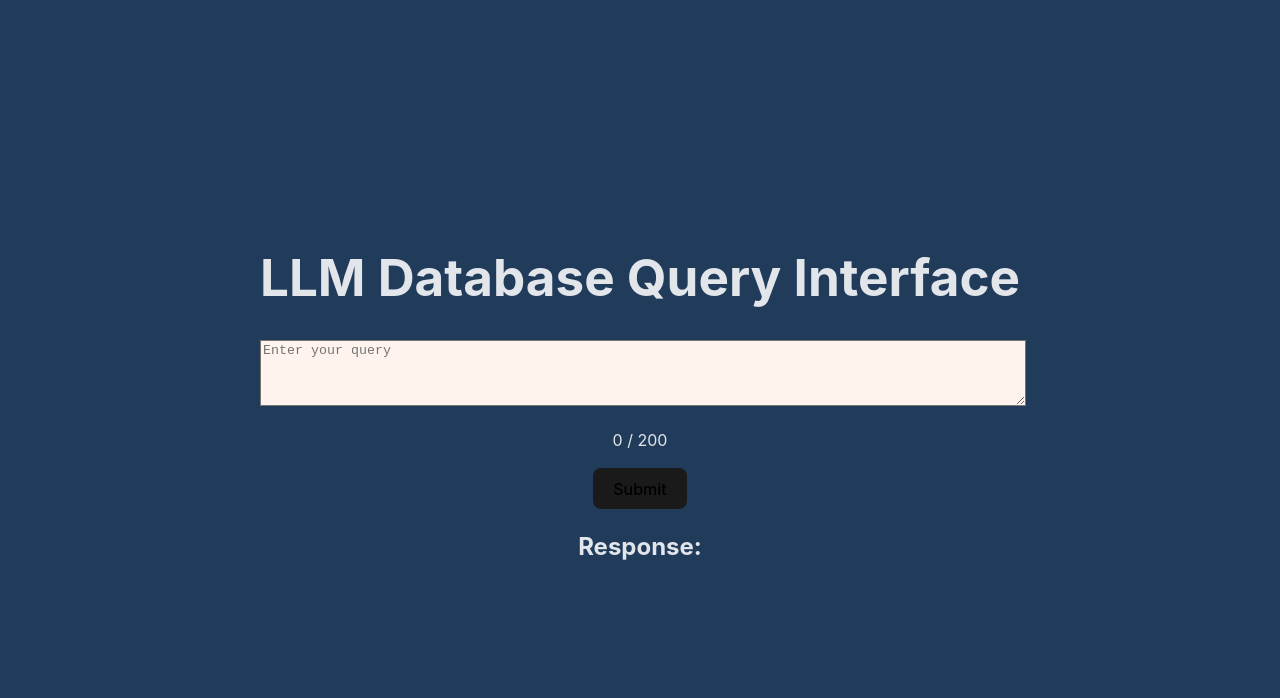
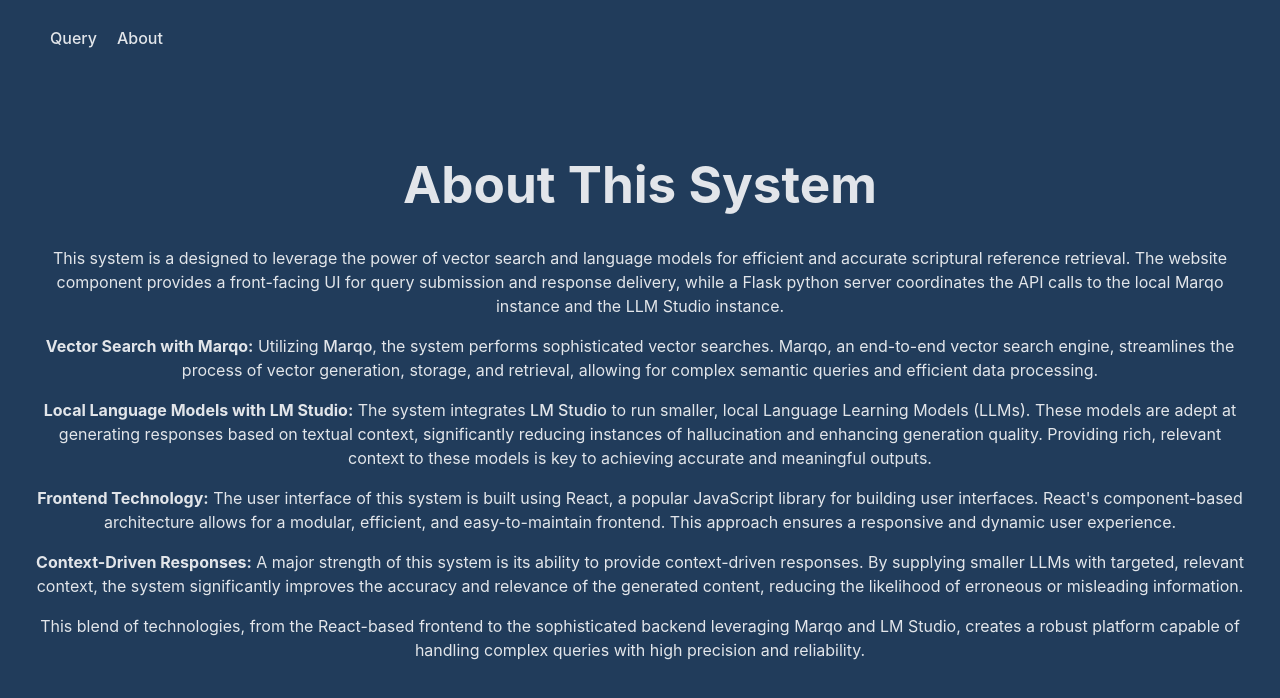
Before and after one commit to dan-dean/Semantic-Vector-DatabaseLLM, a React (Vite) app in the folder db-llm/: page /about in a window 1280 px wide. Shown: the top 698 px of the page. Built offline with nearby package versions, Linux system fonts and the light colour scheme.

Commit message:
completed functionality

```diff
--- a/db-llm/package.json
+++ b/db-llm/package.json
@@ -11,7 +11,10 @@
   },
   "dependencies": {
     "react": "^18.2.0",
-    "react-dom": "^18.2.0"
+    "react-dom": "^18.2.0",
+    "react-markdown": "^9.0.1",
+    "react-router-dom": "^6.20.0",
+    "react-spinners": "^0.13.8"
   },
   "devDependencies": {
     "@types/react": "^18.2.37",
--- /dev/null
+++ b/db-llm/src/About.jsx
@@ -0,0 +1,68 @@
+const About = () => {
+	return (
+		<div>
+			<h1>About This System</h1>
+			<p>
+				This system is a designed to leverage the power of vector search and
+				language models for efficient and accurate scriptural reference
+				retrieval. The website component provides a front-facing UI for query
+				submission and response delivery, while a Flask python server
+				coordinates the API calls to the local Marqo instance and the LLM Studio
+				instance.
+			</p>
+			<p>
+				<strong>Vector Search with Marqo:</strong> Utilizing{" "}
+				<a
+					href="https://github.com/marqo-ai/marqo"
+					target="_blank"
+					rel="noopener noreferrer"
+				>
+					Marqo
+				</a>
+				, the system performs sophisticated vector searches. Marqo, an
+				end-to-end vector search engine, streamlines the process of vector
+				generation, storage, and retrieval, allowing for complex semantic
+				queries and efficient data processing.
+			</p>
+			<p>
+				<strong>Local Language Models with LM Studio:</strong> The system
+				integrates{" "}
+				<a
+					href="https://lmstudio.ai/"
+					target="_blank"
+					rel="noopener noreferrer"
+				>
+					LM Studio
+				</a>{" "}
+				to run smaller, local Language Learning Models (LLMs). These models are
+				adept at generating responses based on textual context, significantly
+				reducing instances of hallucination and enhancing generation quality.
+				Providing rich, relevant context to these models is key to achieving
+				accurate and meaningful outputs.
+			</p>
+			<p>
+				<strong>Frontend Technology:</strong> The user interface of this system
+				is built using React, a popular JavaScript library for building user
+				interfaces. React's component-based architecture allows for a modular,
+				efficient, and easy-to-maintain frontend. This approach ensures a
+				responsive and dynamic user experience.
+			</p>
+			<p>
+				<strong>Context-Driven Responses:</strong> A major strength of this
+				system is its ability to provide context-driven responses. By supplying
+				smaller LLMs with targeted, relevant context, the system significantly
+				improves the accuracy and relevance of the generated content, reducing
+				the likelihood of erroneous or misleading information.
+			</p>
+			<p>
+				This blend of technologies, from the React-based frontend to the
+				sophisticated backend leveraging Marqo and LM Studio, creates a robust
+				platform capable of handling complex queries with high precision and
+				reliability.
+			</p>
+			{/* Add more content as needed */}
+		</div>
+	);
+};
+
+export default About;
--- a/db-llm/src/App.jsx
+++ b/db-llm/src/App.jsx
@@ -2,14 +2,29 @@
 import reactLogo from "./assets/react.svg";
 import viteLogo from "/vite.svg";
 import "./App.css";
+import { BrowserRouter as Router, Routes, Route, Link } from "react-router-dom";
 import Query from "./Query.jsx";
+import About from "./About.jsx";
 
-function App() {
+const App = () => {
 	return (
-		<div className="App">
-			<Query />
-		</div>
+		<Router>
+			<nav>
+				<ul>
+					<li>
+						<Link to="/">Query</Link>
+					</li>
+					<li>
+						<Link to="/about">About</Link>
+					</li>
+				</ul>
+			</nav>
+			<Routes>
+				<Route path="/" element={<Query />} />
+				<Route path="/about" element={<About />} />
+			</Routes>
+		</Router>
 	);
-}
+};
 
 export default App;
--- a/db-llm/src/Query.jsx
+++ b/db-llm/src/Query.jsx
@@ -1,4 +1,6 @@
 import React, { useState } from "react";
+import ReactMarkdown from "react-markdown";
+import ClipLoader from "react-spinners/ClipLoader";
 
 const Query = () => {
 	const [userInput, setUserInput] = useState("");
@@ -7,6 +9,7 @@
 	const [progressMessage, setProgressMessage] = useState("");
 
 	const [isInputDisabled, setIsInputDisabled] = useState(false);
+	const [isLoading, setIsLoading] = useState(false);
 
 	const MAX_CHARS = 200;
 
@@ -24,6 +27,7 @@
 			setErrorMsg("");
 			setResponse("");
 			setIsInputDisabled(true);
+			setIsLoading(true);
 			setProgressMessage("Sending request...");
 
 			try {
@@ -58,6 +62,7 @@
 
 						if (data.final) {
 							setProgressMessage("");
+							setIsLoading(false);
 							eventSource.close();
 							setIsInputDisabled(false);
 							setResponse(data.result); // Assuming the final message contains the result
@@ -69,12 +74,14 @@
 							"Server is offline or the connection attempt was unsuccessful"
 						);
 						setProgressMessage("");
+						setIsLoading(false);
 						setIsInputDisabled(false);
 						eventSource.close();
 					};
 				} else {
 					setProgressMessage("");
 					setIsInputDisabled(false);
+					setIsLoading(false);
 					setResponse(
 						"Server responded with unknown or unhandled message. Sorry"
 					);
@@ -90,6 +97,7 @@
 					);
 				}
 				setProgressMessage("");
+				setIsLoading(false);
 				setIsInputDisabled(false);
 			}
 		}
@@ -116,7 +124,14 @@
 			{progressMessage && <p>{progressMessage}</p>}
 			<div>
 				<h2>Response:</h2>
-				<p>{response}</p>
+				{isLoading ? (
+					<div style={{ textAlign: "center", margin: "20px" }}>
+						<ClipLoader size={50} color={"#123abc"} />
+						{/* Adjust size and color as needed */}
+					</div>
+				) : (
+					<ReactMarkdown>{response}</ReactMarkdown>
+				)}
 			</div>
 		</div>
 	);
--- a/db-llm/src/index.css
+++ b/db-llm/src/index.css
@@ -15,9 +15,28 @@
 
 a {
 	font-weight: 500;
-	color: #646cff;
+	color: rgba(255, 255, 255, 0.87);
 	text-decoration: inherit;
 }
+
+ul {
+	list-style-type: none;
+	display: flex;
+	justify-content: flex-start;
+	flex-direction: row;
+}
+
+li {
+	margin: 10px;
+}
+
+nav {
+	position: fixed;
+	top: 0;
+	left: 0;
+	right: 0;
+}
+
 a:hover {
 	color: #535bf2;
 }
@@ -26,7 +45,7 @@
 	margin: 0;
 	display: flex;
 	place-items: center;
-	min-width: 320px;
+	width: 100%;
 	min-height: 100vh;
 	background-color: #213c5b;
 }
```
Also changed, not shown: 2 other files (tests, documents, lock files or other folders).
